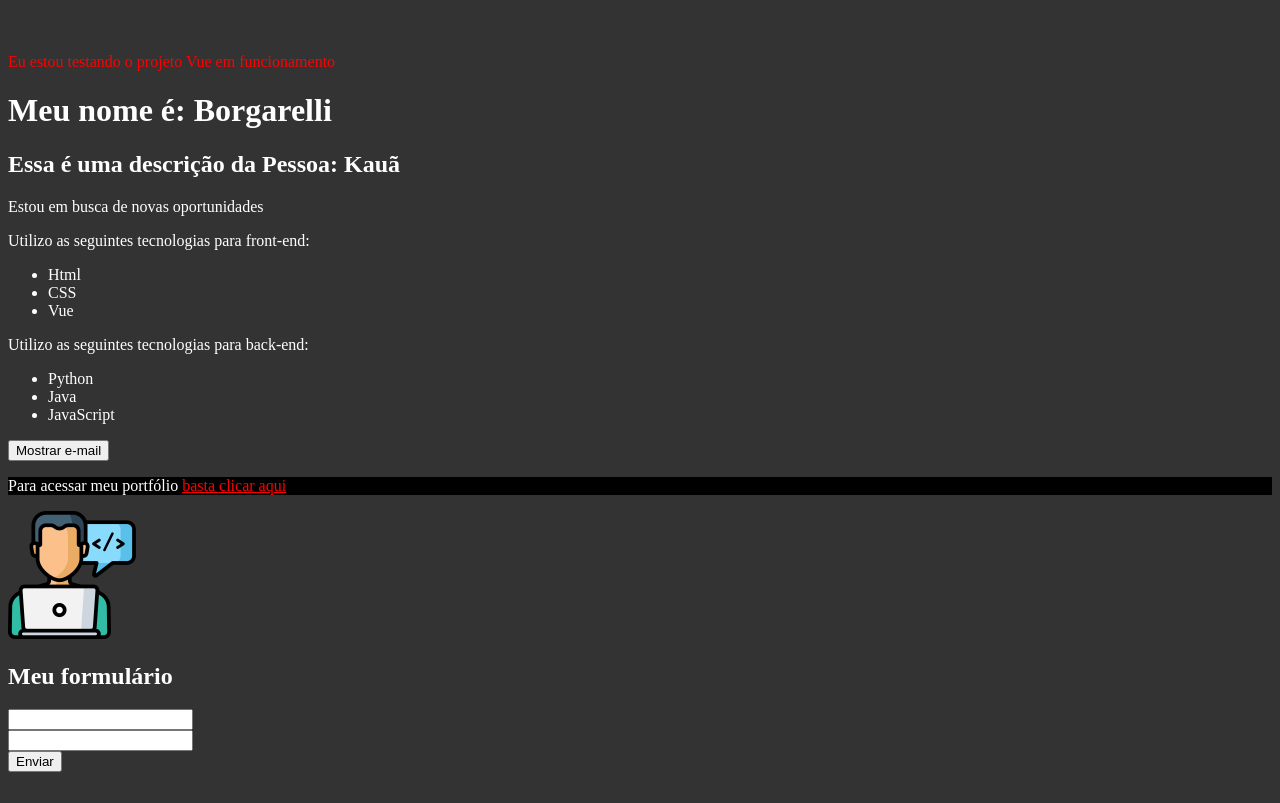
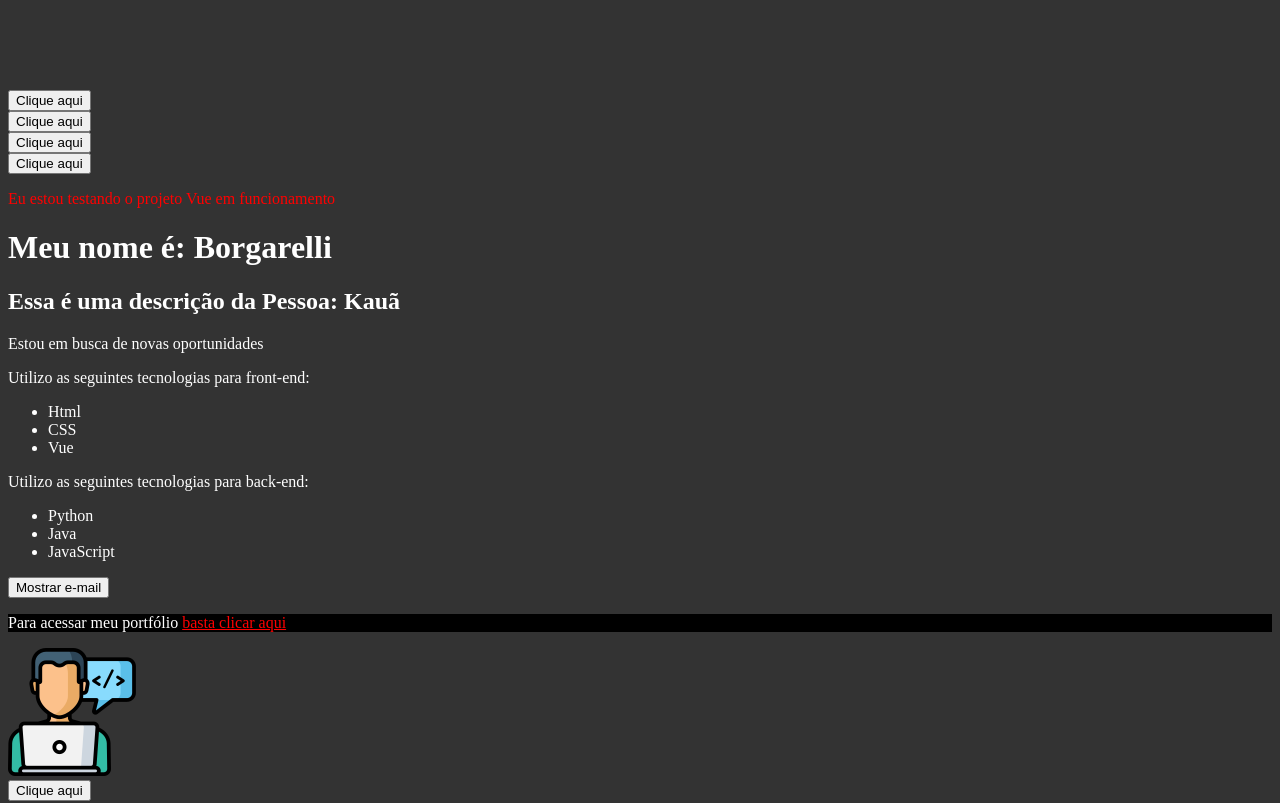
Before and after one commit to Borgarelli/Projetos_curso_vue, a Vue app in the folder 2_projeto_vue/: page / in a window 1280 px wide. Shown: the part 300-1103 px from the top of the page. Built offline with nearby package versions, Linux system fonts and the light colour scheme.

Commit message:
reuse of components

```diff
--- a/2_projeto_vue/src/components/Picture.vue
+++ b/2_projeto_vue/src/components/Picture.vue
@@ -1,10 +1,17 @@
 <template>
-    <img :src="avatar" :alt="descricao"> <!--Esses : são o v-binde de forma resumida, gastando menos tempo na hora de defini-los-->
+    <div>
+        <img :src="avatar" :alt="descricao"> <!--Esses : são o v-binde de forma resumida, gastando menos tempo na hora de defini-los-->
+        <Reutilizacao /> <!--Exeplo de reutilização-->
+    </div>
 </template>
 
 <script>
+import Reutilizacao from './Reutilizacao.vue';
     export default {
         name:'Picture',
+        components: {
+            Reutilizacao
+        },
         data() {
             return {
                 avatar: '/img/avatar.png',
--- a/2_projeto_vue/src/components/PrimeiroComponente.vue
+++ b/2_projeto_vue/src/components/PrimeiroComponente.vue
@@ -1,17 +1,25 @@
 <template>
     <div> <!--Por questões de semantica o Vue só pode fazer uma requisição do data por vez, então o certo seria colocar todas as requisições dentro de uma div-->
+        <Reutilizacao />
         <h1>Olá Vue</h1>
         <p>Meu nome é {{nome}} e trabalho como {{profissão}}</p>
         <MultiplosEventos />
+        <Reutilizacao />
+        <Reutilizacao /> <!--Exemplo de reutilização, mostrando que independente do número de vezes que seja importado, cada importação é unica e não interfere no evento de outras importações-->
+        <Reutilizacao />
+        <Reutilizacao />
     </div>
 </template>
 
 <script>
 import MultiplosEventos from './MultiplosEventos.vue';
+import Reutilizacao from './Reutilizacao.vue';
+
     export default {
         name: 'PrimeiroComponente',
         components: {
-            MultiplosEventos
+            MultiplosEventos,
+            Reutilizacao
         },
         data() {
             return { // Instancia os dados que iram ser retornados quando requisitados dentro do template ou mais conhecidos como chaves
--- /dev/null
+++ b/2_projeto_vue/src/components/Reutilizacao.vue
@@ -0,0 +1,22 @@
+<template>
+    <div>
+        <button @click="ativar">Clique aqui</button>
+        <span v-show="ativou">Ativado</span>
+    </div>
+</template>
+
+<script>
+    export default {
+        name: 'Reutilizacao',
+        data() {
+            return {
+                ativou: false
+            }
+        },
+        methods: {
+            ativar(e) {
+                this.ativou = !this.ativou //Metódo utilizado para sempre mudar o valor armazenado: seja ele True ou false para um valor ao contrário, ou seja se o valor for false quando o usuário clicar no botão mudara o valor para true mostrando a mensagem de span.
+            }
+        }
+    }
+</script>
```
